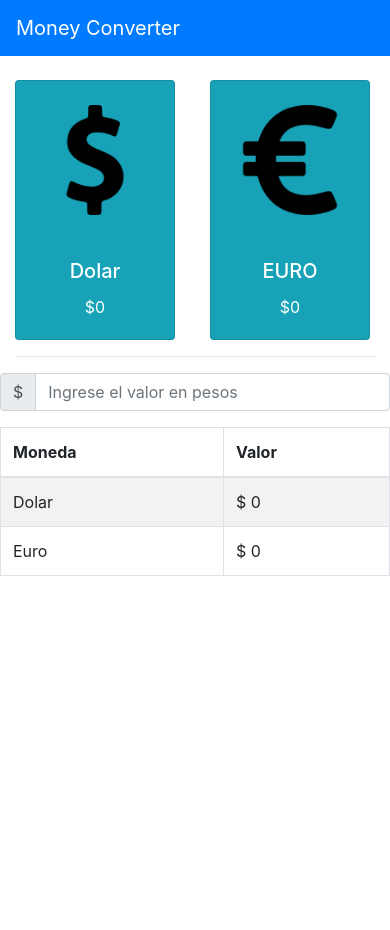
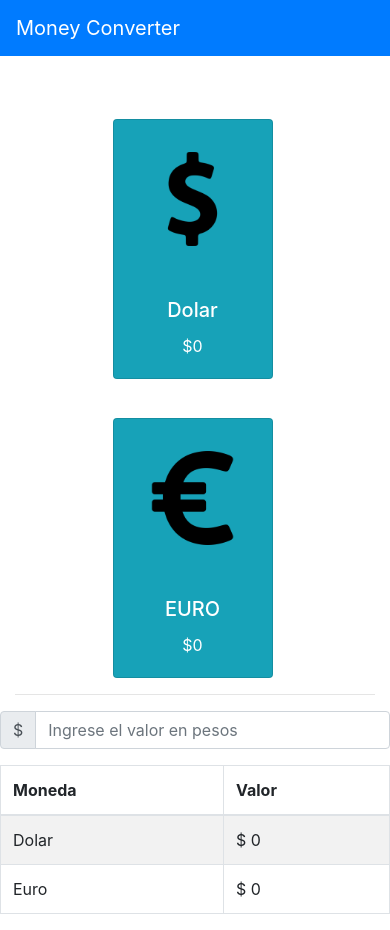
Before and after one commit to matias8588/currency-converter-react, a React (Create React App) app: page / in a window 390 px wide. Before the commit the page ends 844 px from the top, so only its background shows below. Built offline with nearby package versions, Linux system fonts and the light colour scheme; no server answers.

Commit message:
Added media query to responsive card

```diff
--- a/src/Components/Converter/Converter.jsx
+++ b/src/Components/Converter/Converter.jsx
@@ -45,7 +45,13 @@
         <br />
         <Container>
           <Row>
-            <Col xs={{ offset: 0 }} s sm={{ offset: 0 }} md={{ offset: 1 }}>
+            <Col
+              className="column"
+              xs={{ offset: 3 }}
+              s
+              sm={{ offset: 0 }}
+              md={{ offset: 1 }}
+            >
               <Card
                 bg="info"
                 text="white"
@@ -59,7 +65,12 @@
                 </Card.Body>
               </Card>
             </Col>
-            <Col xs={{ offset: 0 }} sm={{ offset: 0 }} md={{ offset: 2 }}>
+            <Col
+              className="column"
+              xs={{ offset: 3 }}
+              sm={{ offset: 0 }}
+              md={{ offset: 2 }}
+            >
               <Card
                 bg="info"
                 text="white"
--- a/src/Components/Converter/style.scss
+++ b/src/Components/Converter/style.scss
@@ -1,3 +1,8 @@
 .card-image {
-  padding: 15%;
+  padding: 20%;
 }
+@media (min-width: 320px) and (max-width: 480px) {
+  .column {
+    margin-top: 10%;
+  }
+}
```
